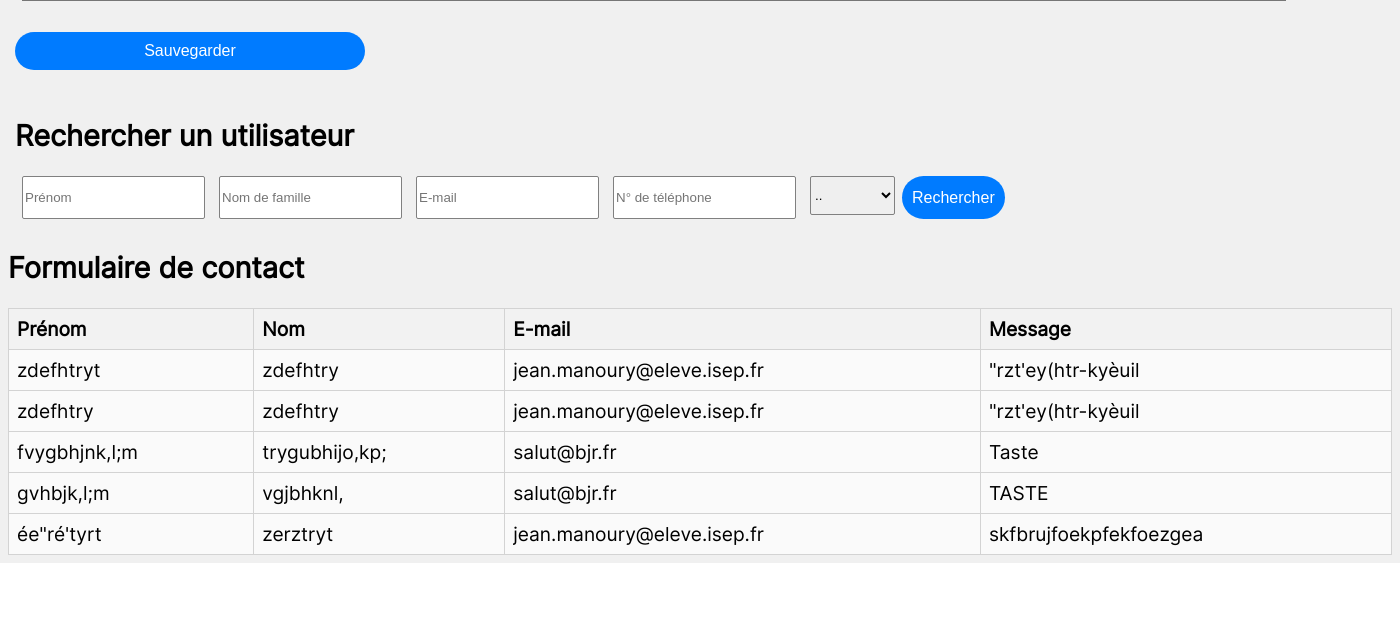
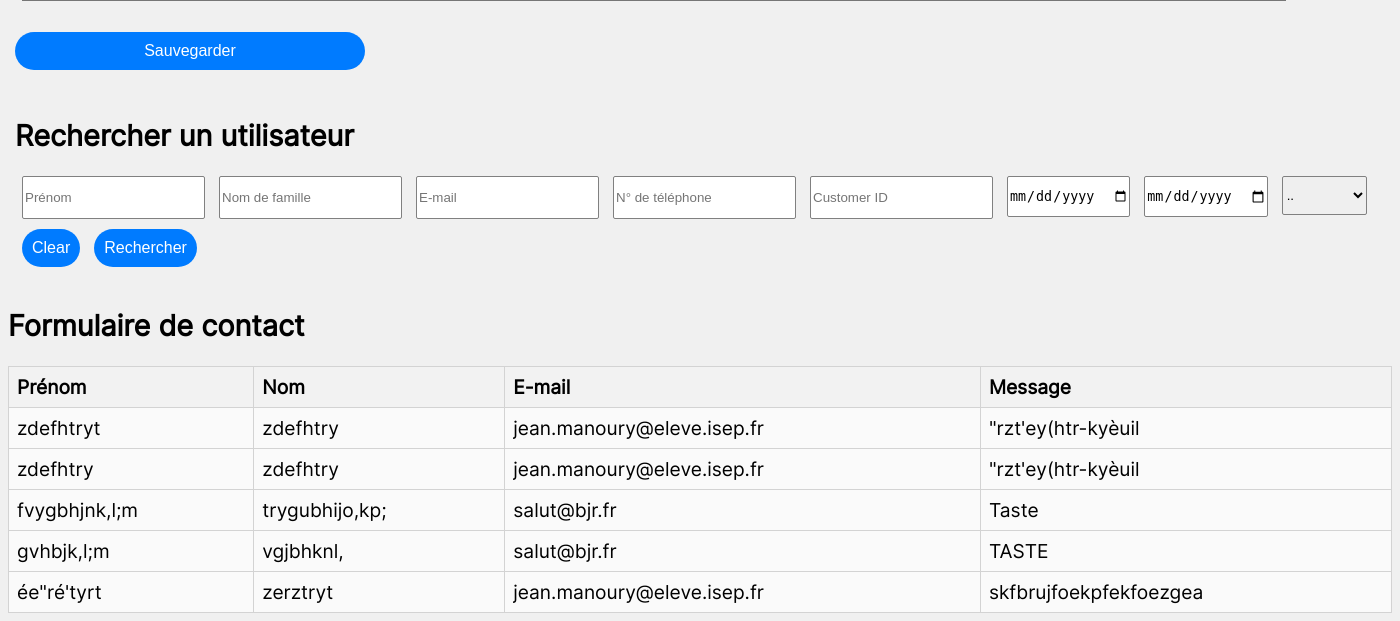
Before and after one commit to APP-G10E/PHPinal, a PHP site: page /AdminPages/verify_organisers.php in a window 1400 px wide. Shown: the part 1065-1686 px from the top of the page. Before the commit the page ends 1628 px from the top, so only its background shows below. Run offline with PHP 8.4, Linux system fonts and the light colour scheme; the visitor is signed in with stand-in values (Sample User, id 1); data comes from the database, SQL or seed files in the repository; data that the repository does not hold is empty.

Commit message:
le super peut tout voir des clients et clear tout s'il veut

```diff
--- a/AdminPages/fetch_customers.js
+++ b/AdminPages/fetch_customers.js
@@ -4,7 +4,10 @@ document.querySelector('#search-button').addEventListener('click', function () {
         'surname': document.getElementById('surname-input').value,
         'email': document.getElementById('email-input').value,
         'phone_number': document.getElementById('phone-number-input').value,
-        'verified': document.getElementById('verified-select').value
+        'verified': document.getElementById('verified-select').value,
+        'customer_id': document.getElementById('customer-id-input').value,
+        'expire_date_start': document.getElementById('expire-date-start-input').value,
+        'expire_date_end': document.getElementById('expire-date-end-input').value
     };
 
     if (data.verified === "x") {
@@ -32,12 +35,18 @@ document.querySelector('#search-button').addEventListener('click', function () {
             let thFirstName = document.createElement('th');
             let thPhoneNumber = document.createElement('th');
             let thVerified = document.createElement('th');
+            let thCustomerId = document.createElement('th');
+            let thExpireDate = document.createElement('th');
 
             thEmail.innerText = 'E-mail';
             thSurname.innerText = 'Nom de famille';
             thFirstName.innerText = 'Prénom';
             thPhoneNumber.innerText = 'Numéro de téléphone';
             thVerified.innerText = 'Verifié';
+            thCustomerId.innerText = 'Customer ID';
+            thExpireDate.innerText = 'Expire Date';
+            legend.appendChild(thCustomerId);
+            legend.appendChild(thExpireDate);
 
             legend.appendChild(thEmail);
             legend.appendChild(thSurname);
@@ -55,6 +64,8 @@ document.querySelector('#search-button').addEventListener('click', function () {
 
                     const tr = document.createElement('tr');
                     tr.innerHTML = `
+            <td>${customer.customerId}</td>
+            <td>${customer.subscriptionExpireDate}</td>
             <td>${customer.email}</td>
             <td>${customer.surname}</td>
             <td>${customer.firstName}</td>
@@ -72,4 +83,18 @@ document.querySelector('#search-button').addEventListener('click', function () {
     xhr.onerror = function () {
         console.log('Request failed');
     };
+
+    document.getElementById('clear-button').addEventListener('click', function () {
+        document.getElementById('first-name-input').value = '';
+        document.getElementById('surname-input').value = '';
+        document.getElementById('email-input').value = '';
+        document.getElementById('phone-number-input').value = '';
+        document.getElementById('verified-select').value = 'x';
+        document.getElementById('customer-id-input').value = '';
+        document.getElementById('expire-date-start-input').value = '';
+        document.getElementById('expire-date-end-input').value = '';
+
+        let tbody = document.getElementById('tbody');
+        tbody.innerHTML = '';
     });
+});
--- a/AdminPages/verify_organisers.php
+++ b/AdminPages/verify_organisers.php
@@ -174,19 +174,32 @@ if ($result->num_rows > 0) {
     <h2>Rechercher un utilisateur</h2>
 
     <div id="searchBar">
+        <div class="input-fields">
             <label for="first-name-input"></label><input type="text" class="searchField" id="first-name-input"
                                                          placeholder="Prénom">
             <label for="surname-input"></label><input type="text" class="searchField" id="surname-input"
                                                       placeholder="Nom de famille">
-        <label for="email-input"></label><input type="text" class="searchField" id="email-input" placeholder="E-mail">
+            <label for="email-input"></label><input type="text" class="searchField" id="email-input"
+                                                    placeholder="E-mail">
             <label for="phone-number-input"></label><input type="text" class="searchField" id="phone-number-input"
                                                            placeholder="N° de téléphone">
+            <label for="customer-id-input"></label><input type="text" class="searchField" id="customer-id-input"
+                                                          placeholder="Customer ID">
+            <label for="expire-date-start-input"></label><input type="date" class="searchField date-input"
+                                                                id="expire-date-start-input"
+                                                                placeholder="Expire Date Start">
+            <label for="expire-date-end-input"></label><input type="date" class="searchField date-input"
+                                                              id="expire-date-end-input" placeholder="Expire Date End">
             <label for="verified-select"></label><select class="searchField" id="verified-select">
                 <option value="1">Vérifié</option>
                 <option value="0">Pas vérifié</option>
                 <option value="x" selected="selected">..</option>
             </select>
+        </div>
+        <div class="button-fields">
+            <button id="clear-button">Clear</button>
             <button id="search-button">Rechercher</button>
+        </div>
     </div>
 
     <div id="tbody"></div>
--- a/CSS/verify.css
+++ b/CSS/verify.css
@@ -97,6 +97,7 @@ Footer
 
 #searchBar {
     display: flex;
+    flex-direction: column;
     width: fit-content;
     height: fit-content;
     align-content: baseline;
@@ -114,5 +115,20 @@ Footer
 }
 
 th, td {
-   border: 1px solid lightgrey;
+    border: 1px solid lightgrey;
 }
+
+.date-input {
+    display: block;
+}
+
+.input-fields, .button-fields {
+    display: flex;
+    justify-content: flex-start;
+    margin-bottom: 10px;
+}
+
+#clear-button, #search-button {
+    width: fit-content;
+    margin: 0 0.5vw 0 0.5vw;
+}
```
Also changed, not shown: AdminPages/fetch_customers.php (+5 -2 lines). Lines whose indentation alone changed are shown as unchanged.
